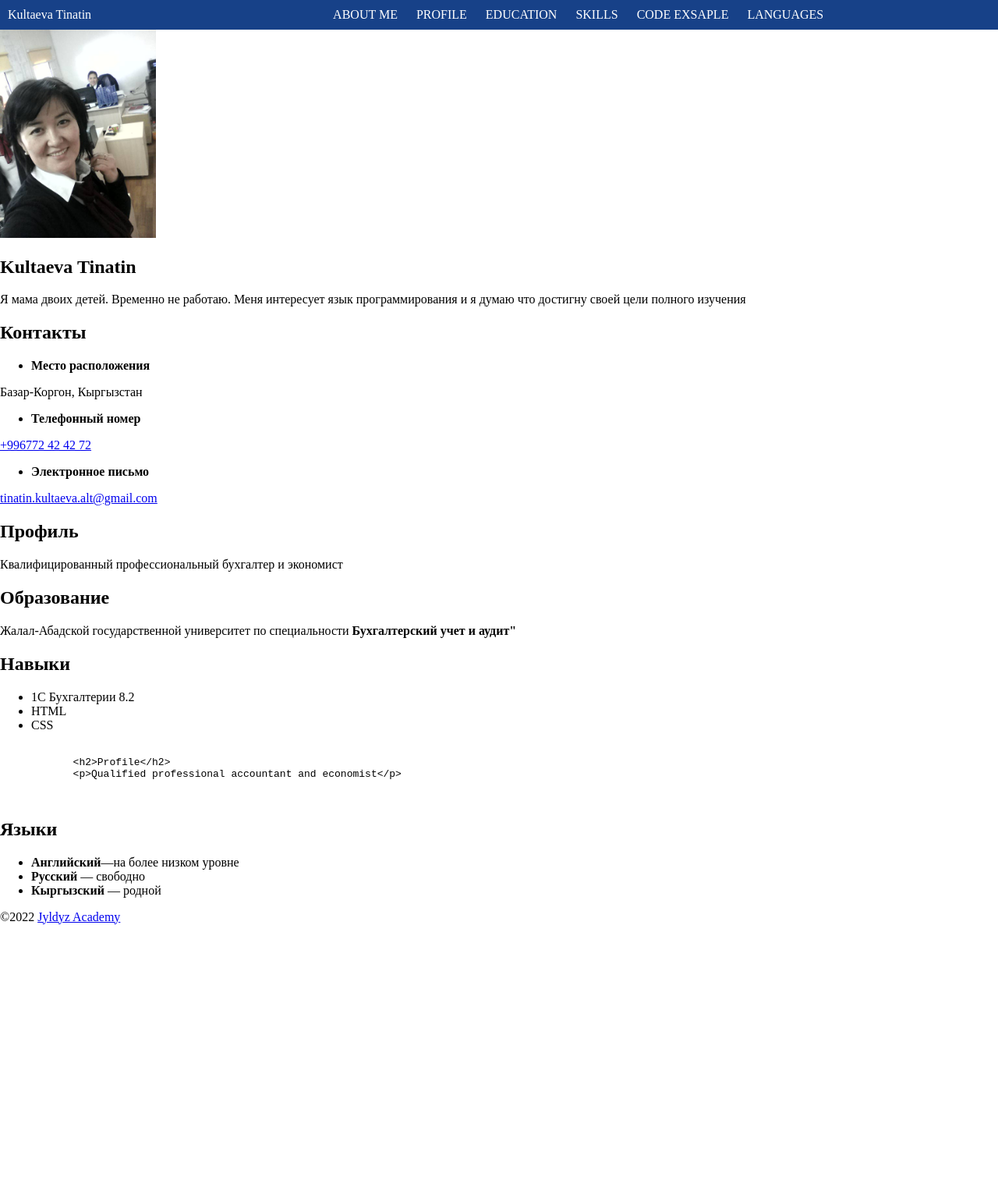
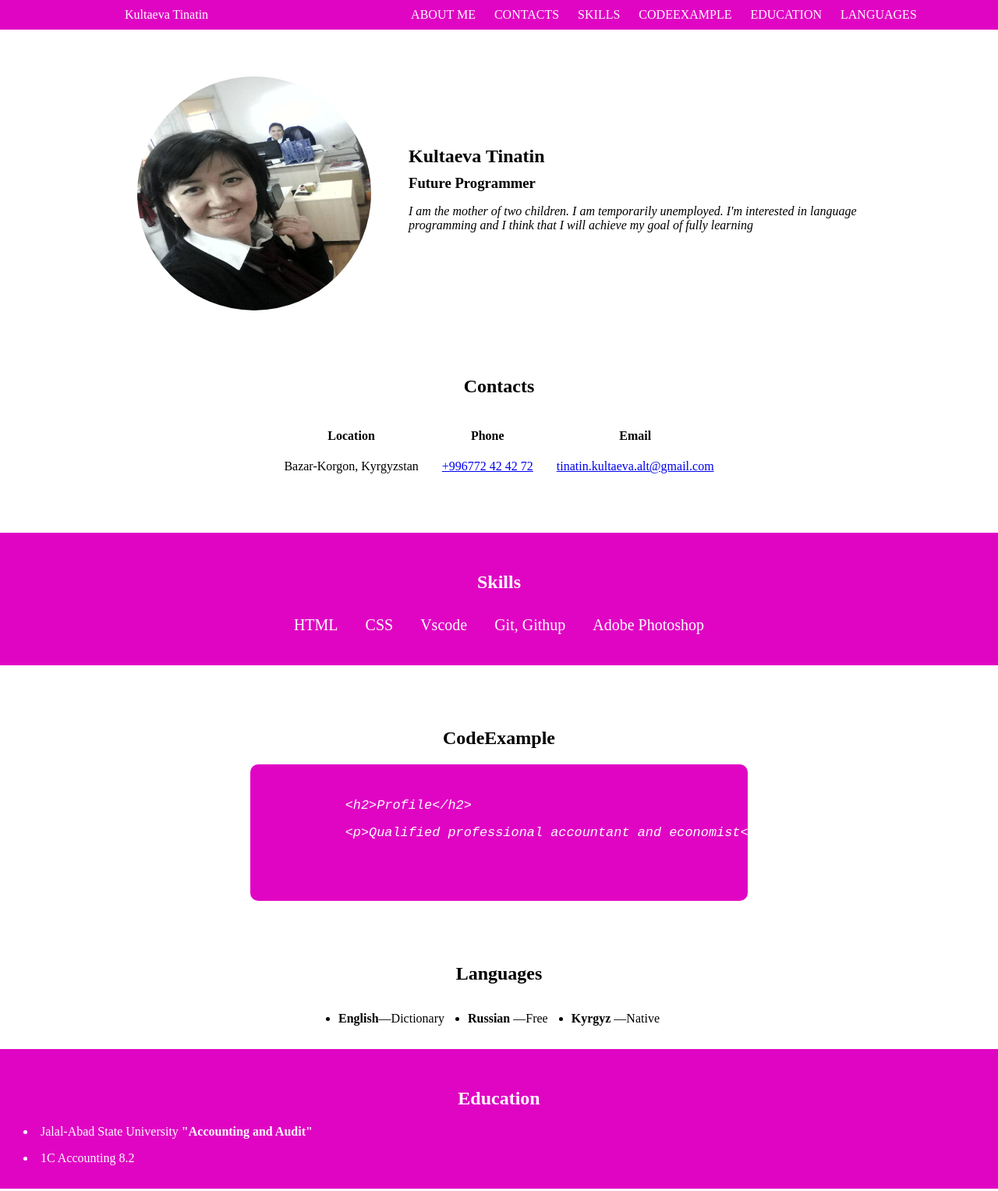
Before and after one commit to Kultaeva/The-work-19.02.22, a plain HTML site: page index.html in a window 1280 px wide. Shown: the top 1527 px of the page at 78% size. Before the commit the page ends 1201 px from the top, so only its background shows below. Drawn offline with Linux system fonts and the light colour scheme.

Commit message:
Add index.html

```diff
--- a/index.html
+++ b/index.html
@@ -17,16 +17,16 @@
               <a class="menu-link" href="#Aboutme"> About me</a>
             </li>
             <li class="menu-Item">
-              <a class="menu-link" href="#Profile ">Profile</a>
-            </li>
-            <li class="menu-Item">
-              <a class="menu-link" href="#Education">Education</a>
+              <a class="menu-link" href="#Contacts">Contacts</a>
             </li>
             <li class="menu-Item">
               <a class="menu-link" href="#Skills">Skills</a>
             </li>
             <li class="menu-Item">
-              <a class="menu-link" href="#СodeExample">Code Exsaple</a>
+              <a class="menu-link" href="#СodeExample">СodeExample</a>
+            </li>
+            <li class="menu-Item">
+              <a class="menu-link" href="#Education">Education</a>
             </li>
             <li class="menu-Item">
               <a class="menu-link" href="#Languages">Languages</a>
@@ -37,60 +37,98 @@
     </header>
 
     <main>
-      <img src="IMG_20180228_145626033.jpg" alt="фото" width="200" />
-      <section>
+      <section class="intro">
+        <div class="conteiner">
+          <div class="intro-inner">
+            <div class="intro-left">
+              <img
+                class="intro-img"
+                src="IMG_20180228_145626033.jpg"
+                alt="фото"
+                width="200"
+              />
+            </div>
+            <div class="intro-right">
               <h1>Kultaeva Tinatin</h1>
+              <h3>Future Programmer</h3>
               <p>
-          Я мама двоих детей. Временно не работаю. Меня интересует язык
-          программирования и я думаю что достигну своей цели полного изучения
+                I am the mother of two children. I am temporarily unemployed.
+                I'm interested in language programming and I think that I will
+                achieve my goal of fully learning
               </p>
-        <h2>Контакты</h2>
+            </div>
+          </div>
+        </div>
+      </section>
+      <section id="Contacts" class="contacts">
+        <div class="conteiner">
+          <h2 class="section-title">Contacts</h2>
           <ul>
-          <li><b>Место расположения</b></li>
+            <li>
+              <h4>Location</h4>
+              <p>Bazar-Korgon, Kyrgyzstan</p>
+            </li>
+            <li>
+              <h4>Phone</h4>
+              <a href="tel;+996772424272"> +996772 42 42 72</a>
+            </li>
+
+            <li>
+              <h4>Email</h4>
+              <a href="emailto">tinatin.kultaeva.alt@gmail.com</a>
+            </li>
           </ul>
-        <p>Базар-Коргон, Кыргызстан</p>
+        </div>
+      </section>
+      <section id="Skills" class="skills section">
+        <div class="conteiner">
+          <h2 class="section-title">Skills</h2>
           <ul>
-          <li><b>Телефонный номер</b></li>
-        </ul>
-        <a href="tel;+996772424272"> +996772 42 42 72</a>
-
-        <ul>
-          <li><b>Электронное письмо</b></li>
-        </ul>
-
-        <a href="emailto">tinatin.kultaeva.alt@gmail.com</a>
-      </section>
-      <section>
-        <h2>Профиль</h2>
-        <p>Квалифицированный профессиональный бухгалтер и экономист</p>
-        <h2>Образование</h2>
-        <p>
-          Жалал-Абадской государственной университет по специальности
-          <strong> Бухгалтерский учет и аудит"</strong>
-        </p>
-        <h2>Навыки</h2>
-        <ul>
-          <li>1С Бухгалтерии 8.2</li>
             <li>HTML</li>
             <li>CSS</li>
+            <li>Vscode</li>
+            <li>Git, Githup</li>
+            <li>Adobe Photoshop</li>
           </ul>
+        </div>
+      </section>
+      <section id="CodeExample" class="codeexample section">
+        <div class="conteiner">
+          <h2 class="section-title">CodeExample</h2>
           <pre>
           <code>
             &lt;h2&gt;Profile&lt;/h2&gt;
             &lt;p&gt;Qualified professional accountant and economist&lt;/p&gt;
           </code>
         </pre>
+        </div>
+      </section>
+      <section id="Languages" class="Languages-section">
+        <div class="conteiner">
+          <h2 class="section-title">Languages</h2>
+          <ul class="languages-link">
+            <li><b>English</b>&mdash;Dictionary</li>
+            <li><b>Russian</b> &mdash;Free</li>
+            <li><b>Kyrgyz</b> &mdash;Native</li>
+          </ul>
+        </div>
+      </section>
 
-        <h2>Языки</h2>
-        <ul>
-          <li><b>Английский</b>&mdash;на более низком уровне</li>
-          <li><b>Русский</b> &mdash; свободно</li>
-          <li><b>Кыргызский</b> &mdash; родной</li>
-        </ul>
+      <section id="Education" class="education-section">
+        <div class="conteiner">
+          <h2 class="section-title">Education</h2>
+          <p class="education-paragraph">
+            <li>
+              Jalal-Abad State University
+              <strong> "Accounting and Audit"</strong>
+            </li>
+          </p>
+          <li>1C Accounting 8.2</li>
+        </div>
       </section>
     </main>
 
-    <footer>
+    <footer class="footer">
       <p>
         &copy;2022
         <a href="https://linktr.ee/jyldyzacademy2020">Jyldyz Academy </a>
--- a/style.css
+++ b/style.css
@@ -1,5 +1,11 @@
+:root {
+  --accent: #e005c3;
+  --accent-light: #ec0abb;
+}
+
 html {
   box-sizing: border-box;
+  scroll-behavior: smooth;
 }
 *,
 *::before,
@@ -8,22 +14,45 @@ html {
 }
 body {
   font-family: "Open Sans, sans serif";
-  margin: 0;
+  margin: var(--accent);
 }
 
 .conteiner {
   width: 1140;
-  margin: 0;
+  margin: auto;
+  padding: 0px;
+}
+.header {
+  padding: 10px;
+  background-color: var(--accent);
 }
 .header a {
-  color: #fff;
   text-decoration: none;
-}
-.header-navigation {
-  padding: 10px;
-  background-color: #174188;
+  color: var(--pure-white);
   color: #fff;
 }
+.header-nav {
+  padding: 15px;
+  display: flex;
+  justify-content: space-between;
+  align-items: center;
+}
+.header-logo {
+  float: left;
+  margin-right: 250px;
+  padding-left: 150px;
+  font-size: 16px;
+}
+
+.section {
+  padding: 60px;
+  text-align: left;
+}
+.section-title {
+  text-decoration: uppercase;
+  text-align: center;
+}
+
 .menu {
   padding: 0px;
   margin: 0;
@@ -34,13 +63,104 @@ body {
   display: inline-block;
   padding: 0px;
 }
-.header-logo {
-  float: left;
-  margin-right: 300px;
-}
 
 .menu-link {
   text-transform: uppercase;
   padding: 10px;
   font-size: 16px;
 }
+.intro {
+  padding: 60px;
+}
+
+.intro-inner {
+  display: flex;
+  justify-content: center;
+  align-items: center;
+}
+.intro-left {
+  width: 30%;
+}
+.intro-img {
+  width: 300px;
+  height: 300px;
+  border-radius: 50%;
+}
+.intro-right {
+  width: 50%;
+}
+.intro-right h1,
+h3 {
+  margin: 0 0 10px;
+}
+.intro-right p {
+  font-style: italic;
+}
+.contacts {
+  margin-bottom: 60px;
+}
+.contacts ul {
+  display: flex;
+  justify-content: center;
+  gap: 30px;
+  margin: 0;
+  padding: 0;
+  list-style: none;
+}
+.contacts li {
+  text-align: center;
+}
+.skills {
+  margin: 0px;
+  padding: 30px;
+  color: #fff;
+  background-color: var(--accent);
+}
+.skills ul {
+  display: flex;
+  justify-content: center;
+  flex-wrap: wrap;
+  gap: 15px;
+  margin: 0;
+  padding: 0;
+  list-style: none;
+}
+.skills li {
+  padding: 10px;
+  color: #fff;
+  border-radius: 4px;
+  font-size: 20px;
+}
+
+.codeexample pre {
+  width: 55%;
+  margin: auto;
+  font-size: 1.3em;
+  text-align: left;
+  line-height: 35px;
+  color: #fff;
+  background-color: #e005c3;
+  border-radius: 10px;
+  font-style: oblique;
+}
+
+.education-section {
+  margin: 0px;
+  padding: 30px;
+  color: #fff;
+  background-color: #e005c3;
+}
+.education-paragraph {
+  text-align: left;
+}
+.languages-link {
+  display: flex;
+  justify-content: center;
+  gap: 30px;
+  margin: 15px;
+  padding: 15px;
+}
+
+.footer {
+  text-align: center;
+}
```
Lines whose indentation alone changed are shown as unchanged.
